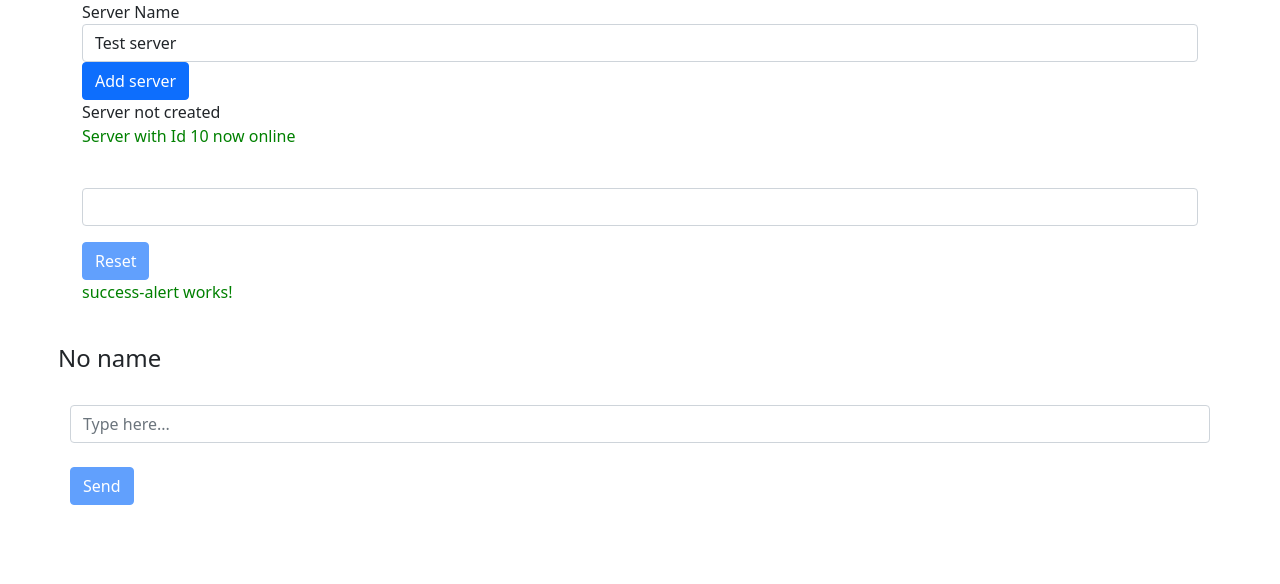
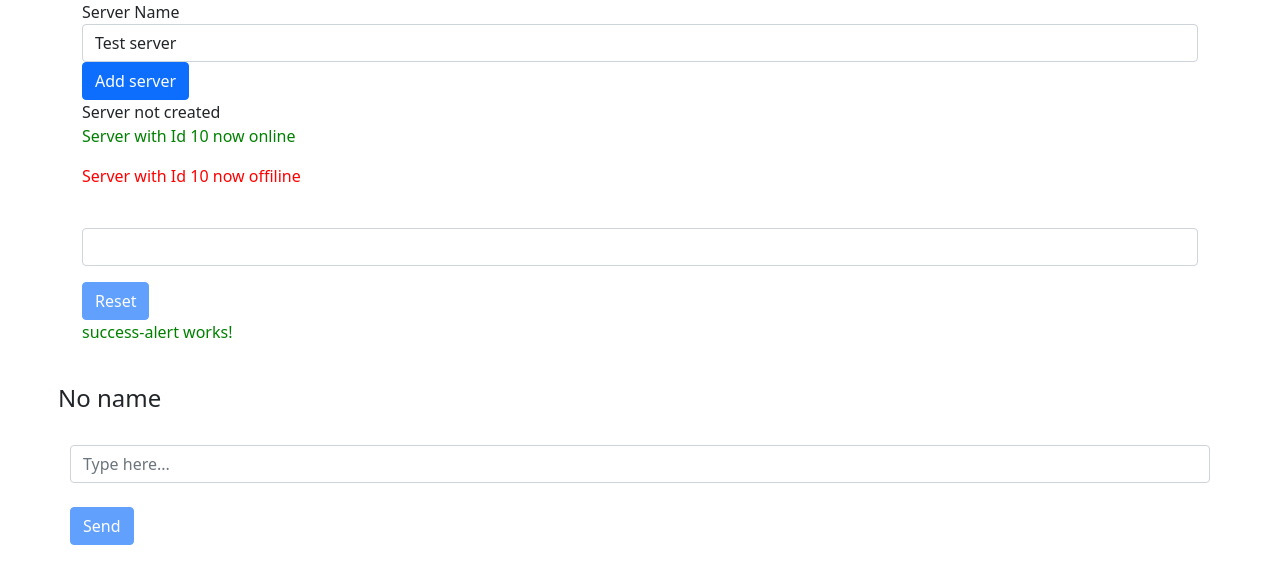
Before and after one commit to gcmanojbabu/AngularPractice-1, an Angular app: page / in a window 1280 px wide. Shown: the top 584 px of the page. Built offline with nearby package versions, Linux system fonts and the light colour scheme.

Commit message:
feat:ngClass

```diff
--- a/src/app/servers/servers.component.html
+++ b/src/app/servers/servers.component.html
@@ -13,7 +13,7 @@
 <p *ngIf='serverCreated; else noServer'>Server was created {{serverName}}</p>
 <ng-template #noServer>Server not created</ng-template>
 
-<app-server></app-server>
+<app-server *ngFor='let server of servers'></app-server>
 <br>
 
 <input type="text" class="form-control" [(ngModel)]='fieldName'>
--- a/src/app/servers/servers.component.ts
+++ b/src/app/servers/servers.component.ts
@@ -13,6 +13,10 @@
   serverName = 'Test server';
   fieldName = '';
   serverCreated = false;
+  servers = [
+    'TestServer',
+    'TestServer2'
+  ];
 
   constructor() {
     setTimeout(() => {
@@ -25,6 +29,7 @@
 
   onCreateServer() {
     this.serverCreated = true;
+    this.servers.push(this.serverName);
     this.serverCreationStatus = 'Server was created ' + this.serverName;
   }
 
```
